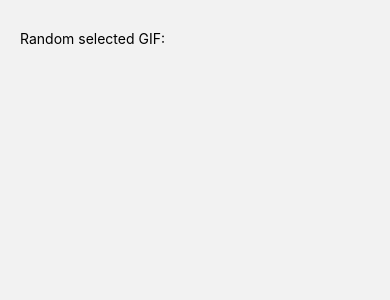
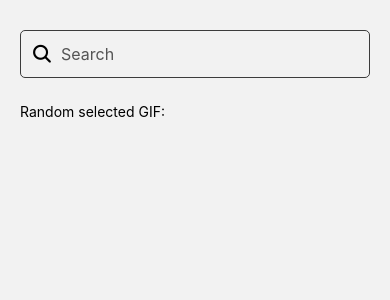
Before and after one commit to armanatz/GiphyApp, a React Native app: screen /Home in a window 390 px wide. Shown: the top 300 px of the page. Built offline with nearby package versions, Linux system fonts and the light colour scheme.

Commit message:
Add search bar to home and search screens

```diff
--- a/App.tsx
+++ b/App.tsx
@@ -75,6 +75,7 @@ export default function App() {
           component={Search}
           options={{
             ...commonStackScreenOpts,
+            animation: 'none',
           }}
         />
         <Stack.Screen
--- a/screens/Home.tsx
+++ b/screens/Home.tsx
@@ -1,10 +1,28 @@
-import { Text } from 'react-native';
+import { StyleSheet, Text, View } from 'react-native';
 import { SafeAreaView } from 'react-native-safe-area-context';
+import type { NativeStackScreenProps } from '@react-navigation/native-stack';
 
-export default function Home() {
+import SearchBar from '../components/SearchBar';
+import type { RootStackParams } from '../App';
+
+type HomeProps = NativeStackScreenProps<RootStackParams, 'Home'>;
+
+const styles = StyleSheet.create({
+  content: {
+    marginTop: 25,
+  },
+});
+
+export default function Home({ navigation }: HomeProps) {
   return (
     <SafeAreaView>
-      <Text>Random selected GIF:</Text>
+      <SearchBar
+        asButton
+        onActivateSearch={() => navigation.navigate('Search')}
+      />
+      <View style={styles.content}>
+        <Text>Random selected GIF:</Text>
+      </View>
     </SafeAreaView>
   );
 }
--- a/screens/Search.tsx
+++ b/screens/Search.tsx
@@ -1,10 +1,25 @@
-import { Text } from 'react-native';
+import { Text, View, StyleSheet } from 'react-native';
 import { SafeAreaView } from 'react-native-safe-area-context';
+import type { NativeStackScreenProps } from '@react-navigation/native-stack';
 
-export default function Search() {
+import SearchBar from '../components/SearchBar';
+import type { RootStackParams } from '../App';
+
+type SearchProps = NativeStackScreenProps<RootStackParams, 'Search'>;
+
+const styles = StyleSheet.create({
+  content: {
+    marginTop: 25,
+  },
+});
+
+export default function Search({ navigation }: SearchProps) {
   return (
     <SafeAreaView>
-      <Text>Search results:</Text>
+      <SearchBar onCancelSearch={() => navigation.goBack()} />
+      <View style={styles.content}>
+        <Text>Search results:</Text>
+      </View>
     </SafeAreaView>
   );
 }
```
